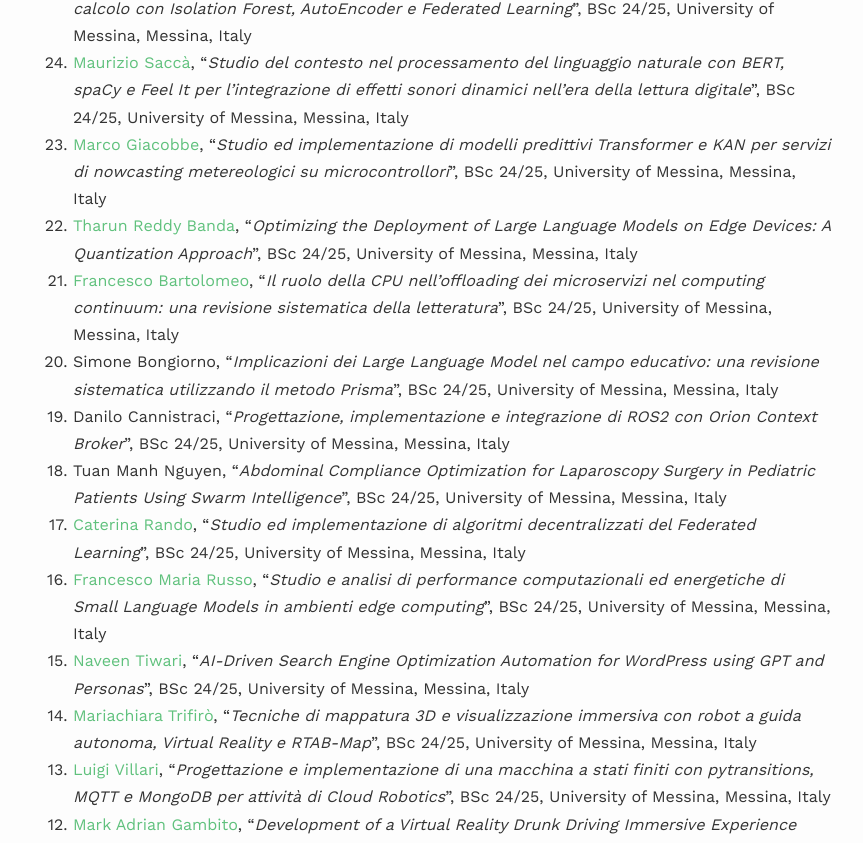
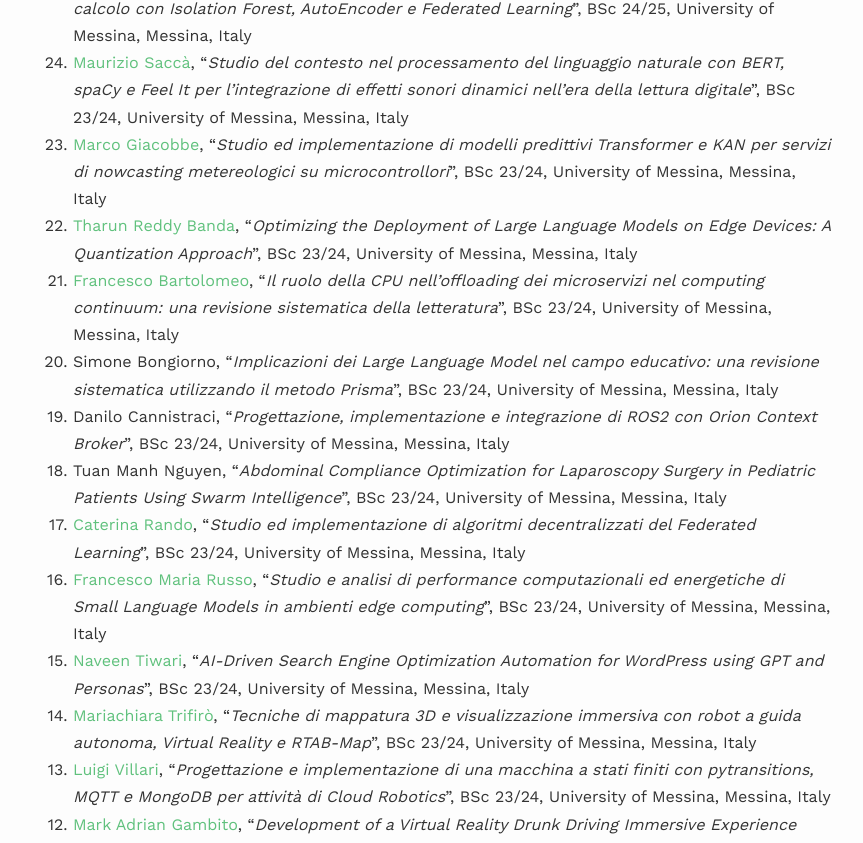
Before and after one commit to lcarnevale/lcarnevale.github.io, a Jekyll site: the page built from _pages/teaching.md, in a window 1280 px wide and 1400 px high. Shown: the part 549-1392 px from the top of the window, without its empty margins (207-1070 px from the left). Built offline with Jekyll 4.4.1, drawn with Linux system fonts in a browser that asks for light colours; nearby versions of some CDN libraries; some web fonts are replaced.

```diff
--- a/_pages/teaching.md
+++ b/_pages/teaching.md
@@ -15,18 +15,18 @@
 1. [Antonella Martina Nicolò](https://www.linkedin.com/in/antonella-martina-nicolò-48577710a/), "*Predizione di CPU, Memoria e I/O in ambienti di virtualizzazione leggera con RNN e LSTM*", BSc 24/25, University of Messina, Messina, Italy
 1. [Alessandro Multari](), "*Studio e implementazione di metodologie predittive per l'uso delle risorse di calcolo CPU e Memoria con Transformer e Informer*", BSc 24/25, University of Messina, Messina, Italy
 1. [Salvatore Saitta](), "*Studio e implementazione di tecniche di Anomaly Detection per risorse di calcolo con Isolation Forest, AutoEncoder e Federated Learning*", BSc 24/25, University of Messina, Messina, Italy
-1. [Maurizio Saccà](https://www.linkedin.com/in/maurizio-saccà-2b5822222/), "*Studio del contesto nel processamento del linguaggio naturale con BERT, spaCy e Feel It per l'integrazione di effetti sonori dinamici nell'era della lettura digitale*", BSc 24/25, University of Messina, Messina, Italy
-1. [Marco Giacobbe](https://www.linkedin.com/in/marco-giacobbe-50842720a/), "*Studio ed implementazione di modelli predittivi Transformer e KAN per servizi di nowcasting metereologici su microcontrollori*", BSc 24/25, University of Messina, Messina, Italy
-1. [Tharun Reddy Banda](https://www.linkedin.com/in/tharun-reddy-banda/), "*Optimizing the Deployment of Large Language Models on Edge Devices: A Quantization Approach*", BSc 24/25, University of Messina, Messina, Italy
-1. [Francesco Bartolomeo](https://www.linkedin.com/in/francesco-bartolomeo-8025b1210/), "*Il ruolo della CPU nell'offloading dei microservizi nel computing continuum: una revisione sistematica della letteratura*", BSc 24/25, University of Messina, Messina, Italy
-1. Simone Bongiorno, "*Implicazioni dei Large Language Model nel campo educativo: una revisione sistematica utilizzando il metodo Prisma*", BSc 24/25, University of Messina, Messina, Italy
-1. Danilo Cannistraci, "*Progettazione, implementazione e integrazione di ROS2 con Orion Context Broker*", BSc 24/25, University of Messina, Messina, Italy
-1. Tuan Manh Nguyen, "*Abdominal Compliance Optimization for Laparoscopy Surgery in Pediatric Patients Using Swarm Intelligence*", BSc 24/25, University of Messina, Messina, Italy
-1. [Caterina Rando](https://www.linkedin.com/in/caterina-rando-62a4b5338/), "*Studio ed implementazione di algoritmi decentralizzati del Federated Learning*", BSc 24/25, University of Messina, Messina, Italy
-1. [Francesco Maria Russo](https://www.linkedin.com/in/francesco-maria-russo-194b47294/), "*Studio e analisi di performance computazionali ed energetiche di Small Language Models in ambienti edge computing*", BSc 24/25, University of Messina, Messina, Italy
-1. [Naveen Tiwari](https://www.linkedin.com/in/naveen-tiwari-37305b20a/), "*AI-Driven Search Engine Optimization Automation for WordPress using GPT and Personas*", BSc 24/25, University of Messina, Messina, Italy
-1. [Mariachiara Trifirò](https://www.linkedin.com/in/mariachiara-trifiró-b6170230b/), "*Tecniche di mappatura 3D e visualizzazione immersiva con robot a guida autonoma, Virtual Reality e RTAB-Map*", BSc 24/25, University of Messina, Messina, Italy
-1. [Luigi Villari](https://www.linkedin.com/in/luigi-villari-96ab55239/), "*Progettazione e implementazione di una macchina a stati finiti con pytransitions, MQTT e MongoDB per attività di Cloud Robotics*", BSc 24/25, University of Messina, Messina, Italy
+1. [Maurizio Saccà](https://www.linkedin.com/in/maurizio-saccà-2b5822222/), "*Studio del contesto nel processamento del linguaggio naturale con BERT, spaCy e Feel It per l'integrazione di effetti sonori dinamici nell'era della lettura digitale*", BSc 23/24, University of Messina, Messina, Italy
+1. [Marco Giacobbe](https://www.linkedin.com/in/marco-giacobbe-50842720a/), "*Studio ed implementazione di modelli predittivi Transformer e KAN per servizi di nowcasting metereologici su microcontrollori*", BSc 23/24, University of Messina, Messina, Italy
+1. [Tharun Reddy Banda](https://www.linkedin.com/in/tharun-reddy-banda/), "*Optimizing the Deployment of Large Language Models on Edge Devices: A Quantization Approach*", BSc 23/24, University of Messina, Messina, Italy
+1. [Francesco Bartolomeo](https://www.linkedin.com/in/francesco-bartolomeo-8025b1210/), "*Il ruolo della CPU nell'offloading dei microservizi nel computing continuum: una revisione sistematica della letteratura*", BSc 23/24, University of Messina, Messina, Italy
+1. Simone Bongiorno, "*Implicazioni dei Large Language Model nel campo educativo: una revisione sistematica utilizzando il metodo Prisma*", BSc 23/24, University of Messina, Messina, Italy
+1. Danilo Cannistraci, "*Progettazione, implementazione e integrazione di ROS2 con Orion Context Broker*", BSc 23/24, University of Messina, Messina, Italy
+1. Tuan Manh Nguyen, "*Abdominal Compliance Optimization for Laparoscopy Surgery in Pediatric Patients Using Swarm Intelligence*", BSc 23/24, University of Messina, Messina, Italy
+1. [Caterina Rando](https://www.linkedin.com/in/caterina-rando-62a4b5338/), "*Studio ed implementazione di algoritmi decentralizzati del Federated Learning*", BSc 23/24, University of Messina, Messina, Italy
+1. [Francesco Maria Russo](https://www.linkedin.com/in/francesco-maria-russo-194b47294/), "*Studio e analisi di performance computazionali ed energetiche di Small Language Models in ambienti edge computing*", BSc 23/24, University of Messina, Messina, Italy
+1. [Naveen Tiwari](https://www.linkedin.com/in/naveen-tiwari-37305b20a/), "*AI-Driven Search Engine Optimization Automation for WordPress using GPT and Personas*", BSc 23/24, University of Messina, Messina, Italy
+1. [Mariachiara Trifirò](https://www.linkedin.com/in/mariachiara-trifiró-b6170230b/), "*Tecniche di mappatura 3D e visualizzazione immersiva con robot a guida autonoma, Virtual Reality e RTAB-Map*", BSc 23/24, University of Messina, Messina, Italy
+1. [Luigi Villari](https://www.linkedin.com/in/luigi-villari-96ab55239/), "*Progettazione e implementazione di una macchina a stati finiti con pytransitions, MQTT e MongoDB per attività di Cloud Robotics*", BSc 23/24, University of Messina, Messina, Italy
 1. [Mark Adrian Gambito](https://www.linkedin.com/in/mark-adrian-gambito-42b79a195/), "*Development of a Virtual Reality Drunk Driving Immersive Experience with Reinforcement Learning Trained Non-Player Characters*", MEng 22/23, University of Messina, Messina, Italy
 1. [Serena Sebbio](https://www.linkedin.com/in/serena-sebbio-2775b9180/), "*Client Selection Algorithm fornFederated Learning Based on Edge Device Power Consumption*", MEng 22/23, University of Messina, Messina, Italy
 1. [Danny De Novi](), "*Implementazione e analisi di algoritmi di Reinforcement Learning nella guida autonoma: confronto tra PPO, DQN e DDQN in environment 2D e 3D*", BSc 22/23, University of Messina, Messina, Italy
```
